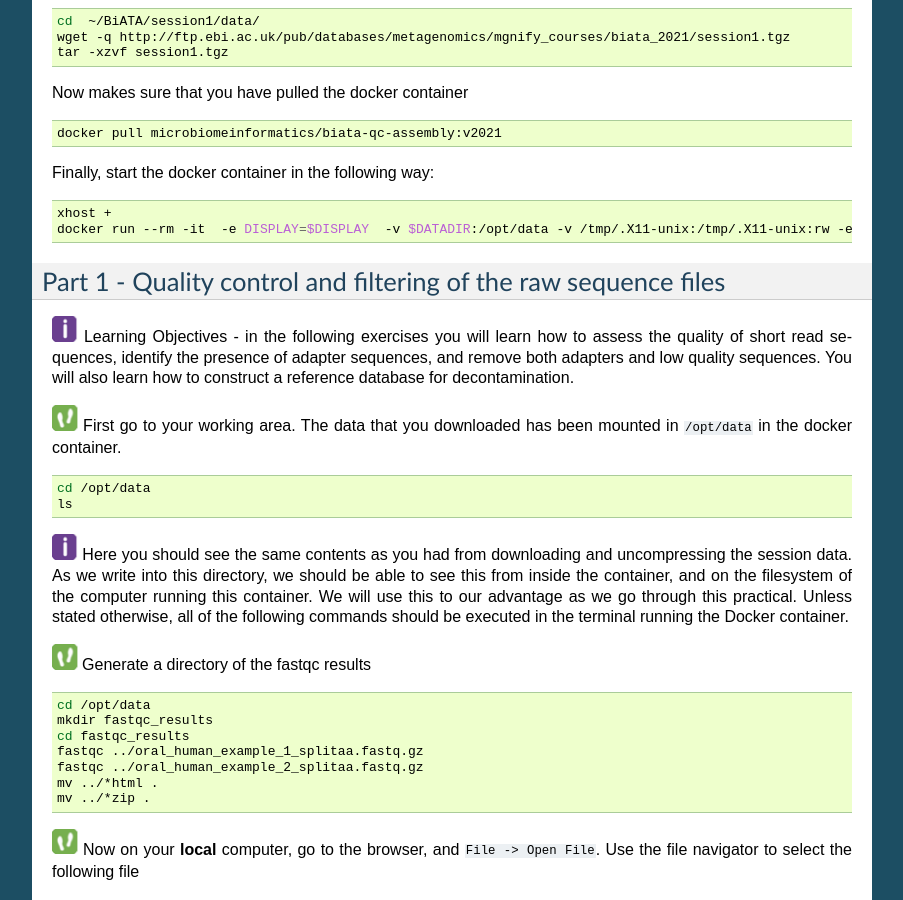
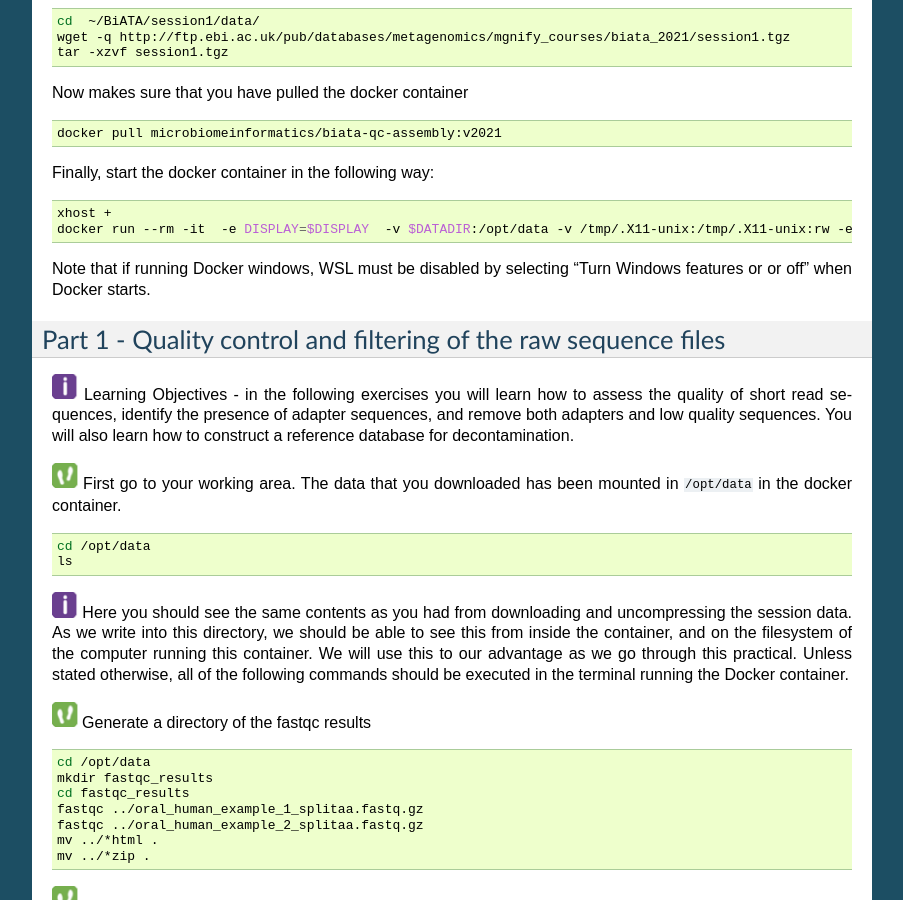
Before and after one commit to EBI-Metagenomics/mgnify-biata-2021, a Sphinx documentation site: the page built from docs/source/assembly-1.rst, in a window 1280 px wide and 900 px high, scrolled down 467 px. Shown: the whole window, without its empty margins (198-1101 px from the left). Built offline with Sphinx 7.4.7, drawn with Linux system fonts in a browser that asks for light colours.

Commit message:
disable WSL for docker windows

```diff
--- a/docs/source/assembly-1.rst
+++ b/docs/source/assembly-1.rst
@@ -41,7 +41,7 @@ Finally, start the docker container in the following way:
     xhost +
     docker run --rm -it  -e DISPLAY=$DISPLAY  -v $DATADIR:/opt/data -v /tmp/.X11-unix:/tmp/.X11-unix:rw -e DISPLAY=unix$DISPLAY microbiomeinformatics/biata-qc-assembly:v2021
 
-
+Note that if running Docker windows, WSL must be disabled by selecting "Turn Windows features or or off" when Docker starts.
 
 Part 1 - Quality control and filtering of the raw sequence files
 -----------------------------------------------------------------
```
